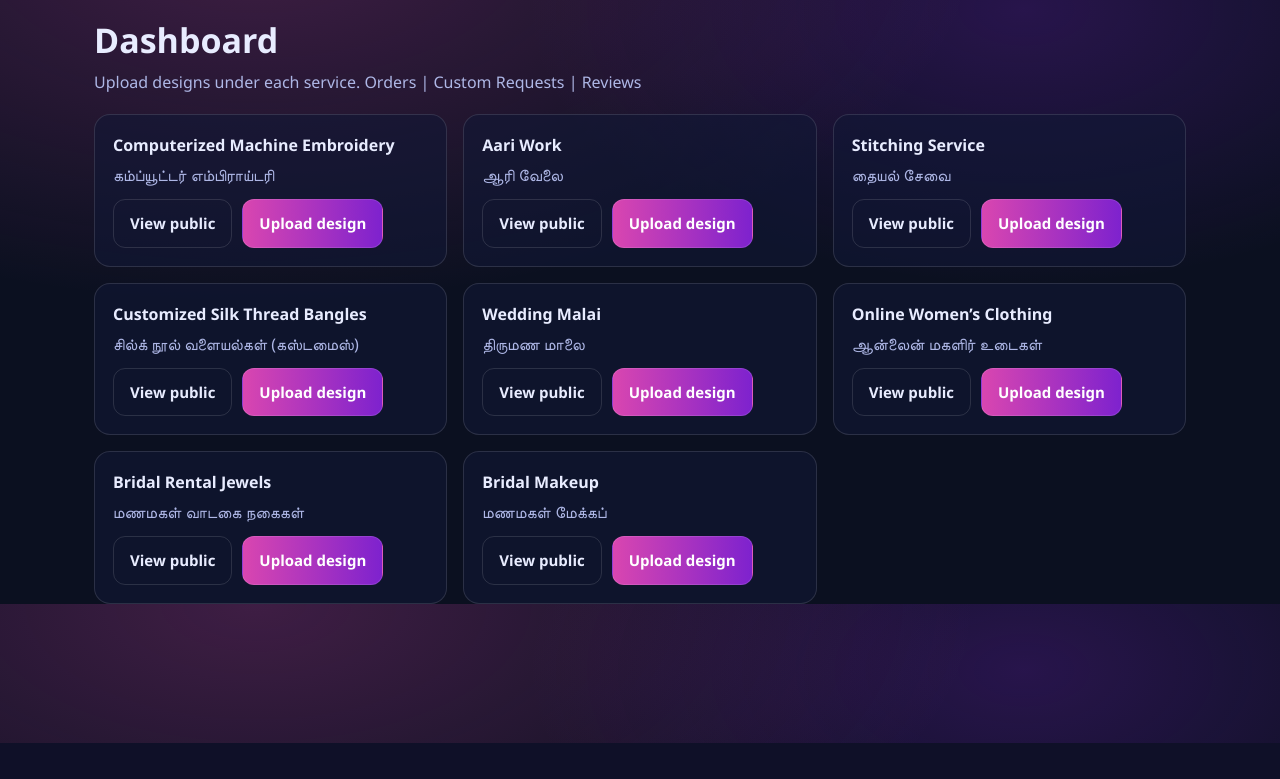
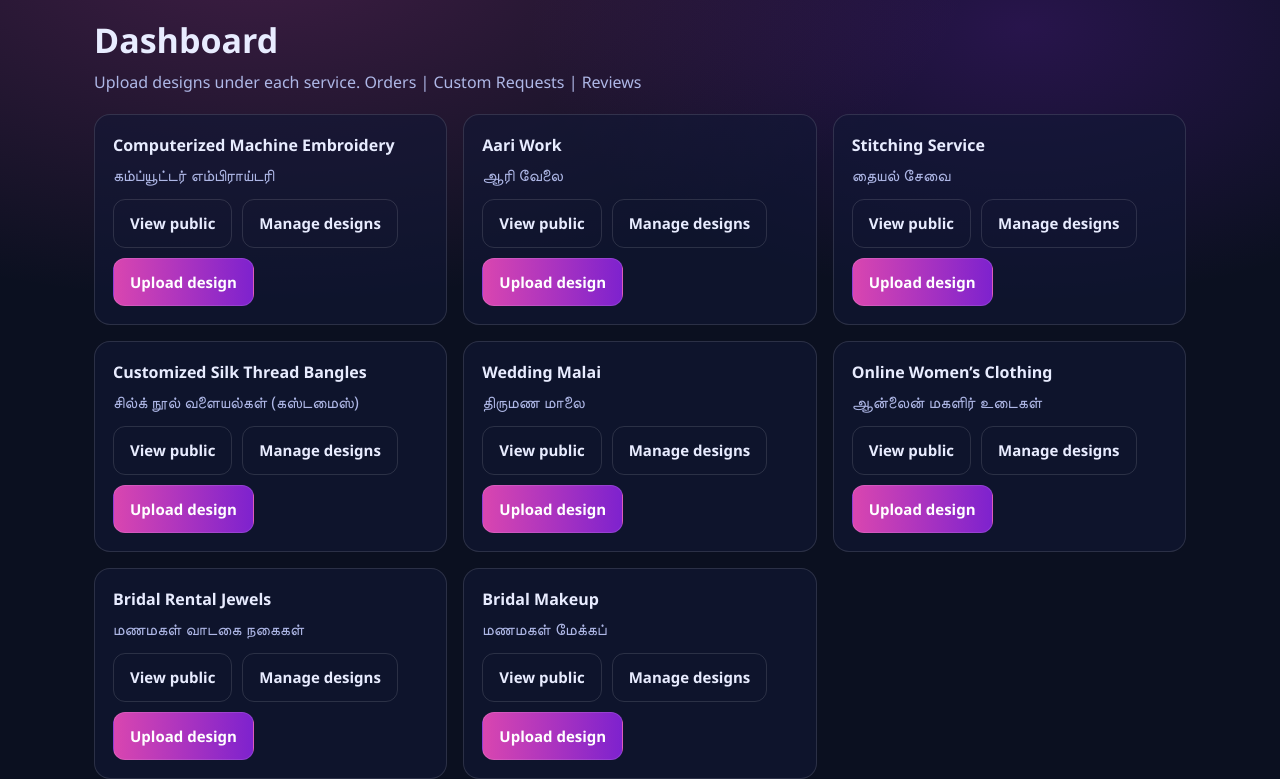
Before and after one commit to shanthosh830/kannagroups24, a Flask app: page /admin/ in a window 1280 px wide. Shown: the part 57-836 px from the top of the page. Before the commit the page ends 800 px from the top, so only its background shows below. Run offline with Flask 3, Linux system fonts and the light colour scheme; a user stored in the database is signed in; some libraries are stand-ins or nearby versions.

Commit message:
Add manage designs feature and stitching option

```diff
--- a/app/routes/admin.py
+++ b/app/routes/admin.py
@@ -167,9 +167,63 @@ def design_new_post(slug: str):
     db.session.add(DesignStitches(design_id=d.id))
 
     db.session.commit()
+    flash("Design uploaded successfully.", "success")
+    return redirect(url_for("admin.design_edit_pricing", design_id=d.id))
 
-    flash("Design uploaded.", "success")
-    return redirect(url_for("admin.design_edit_pricing", design_id=d.id))
+
+@bp.get("/services/<slug>/designs")
+@login_required
+def designs_list(slug: str):
+    service = Service.query.filter_by(slug=slug).first_or_404()
+    designs = Design.query.filter_by(service_id=service.id).order_by(Design.id.desc()).all()
+    return render_template("admin/designs_list.html", service=service, designs=designs)
+
+
+@bp.get("/designs/<int:design_id>/edit")
+@login_required
+def design_details_edit(design_id: int):
+    d = Design.query.get_or_404(design_id)
+    form = DesignForm(obj=d)
+    return render_template("admin/design_edit.html", design=d, form=form, service=d.service)
+
+
+@bp.post("/designs/<int:design_id>/edit")
+@login_required
+def design_details_edit_post(design_id: int):
+    d = Design.query.get_or_404(design_id)
+    title_en = request.form.get("title_en", "").strip()
+    title_ta = request.form.get("title_ta", "").strip()
+
+    if not title_en or not title_ta:
+        flash("Titles cannot be empty.", "error")
+        return redirect(url_for("admin.design_details_edit", design_id=d.id))
+
+    d.title_en = title_en
+    d.title_ta = title_ta
+
+    file = request.files.get("image")
+    if file and file.filename != "":
+        result = cloudinary.uploader.upload(file, folder="kannagroups/designs")
+        # Ensure we set the primary thumbnail
+        d.image_filename = result["secure_url"]
+        # And insert it as a design image linked to the design
+        img = DesignImage(design_id=d.id, image_url=result["secure_url"])
+        db.session.add(img)
+
+    db.session.commit()
+    flash("Design updated.", "success")
+    return redirect(url_for("admin.designs_list", slug=d.service.slug))
+
+
+@bp.post("/designs/<int:design_id>/delete")
+@login_required
+def design_delete(design_id: int):
+    d = Design.query.get_or_404(design_id)
+    slug = d.service.slug
+    db.session.delete(d)
+    db.session.commit()
+    flash("Design deleted.", "success")
+    return redirect(url_for("admin.designs_list", slug=slug))
 
 
 @bp.get("/designs/<int:design_id>/pricing")
--- a/app/templates/admin/dashboard.html
+++ b/app/templates/admin/dashboard.html
@@ -14,6 +14,7 @@
         <div class="muted">{{ s.name_ta }}</div>
         <div class="card-actions">
           <a class="btn btn-outline" href="{{ url_for('public.service_detail', slug=s.slug) }}" target="_blank" rel="noreferrer">View public</a>
+          <a class="btn btn-outline" href="{{ url_for('admin.designs_list', slug=s.slug) }}">Manage designs</a>
           <a class="btn" href="{{ url_for('admin.design_new', slug=s.slug) }}">Upload design</a>
         </div>
       </div>
--- a/app/templates/shop/design_detail.html
+++ b/app/templates/shop/design_detail.html
@@ -58,6 +58,7 @@
             {% if options and options.enable_sl %}<label class="area-check"><input type="checkbox" name="areas" value="sl"> {{ 'Sleeve' if lang=='en' else 'சட்டை' }}</label>{% endif %}
             {% if options and options.enable_bn_butta %}<label class="area-check"><input type="checkbox" name="areas" value="bn_butta"> {{ 'Back Neck with Butta' if lang=='en' else 'பின் கழுத்து + புத்தா' }}</label>{% endif %}
             {% if options and options.enable_sl_butta %}<label class="area-check"><input type="checkbox" name="areas" value="sl_butta"> {{ 'Sleeve with Butta' if lang=='en' else 'சட்டை + புத்தா' }}</label>{% endif %}
+            {% if options %}<label class="area-check"><input type="checkbox" name="areas" value="stitching"> {{ 'Need Stitching Service' if lang=='en' else 'தையல் சேவை தேவை' }}</label>{% endif %}
           </div>
           <p class="muted small" style="margin-top:8px">{{ 'Stitches are hidden. Price is calculated automatically.' if lang=='en' else 'ஸ்டிட்சஸ் காண்பிக்கப்படாது. விலை தானாக கணக்கிடப்படும்.' }}</p>
         </div>
```
Also changed, not shown: instance/app.db, qr.jpeg (added).
